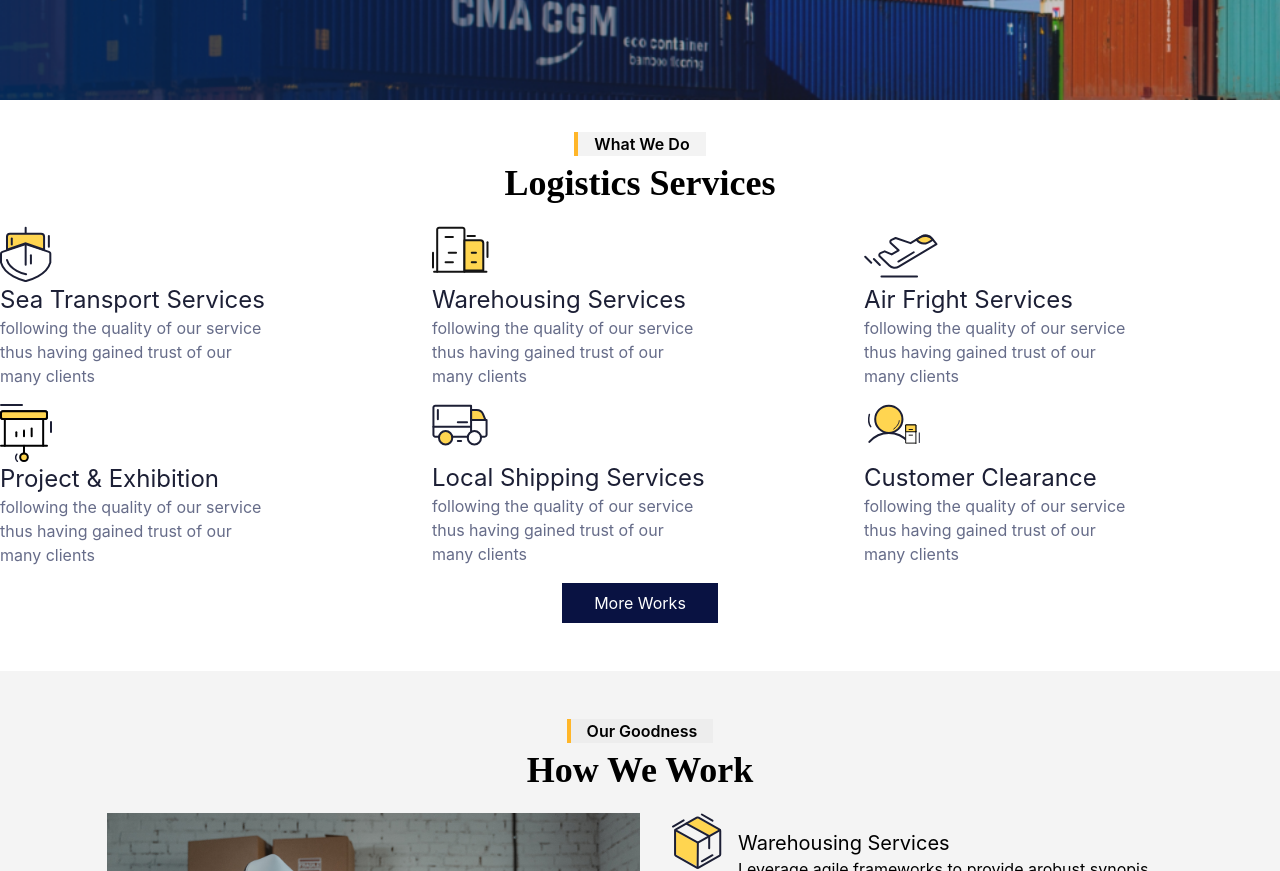
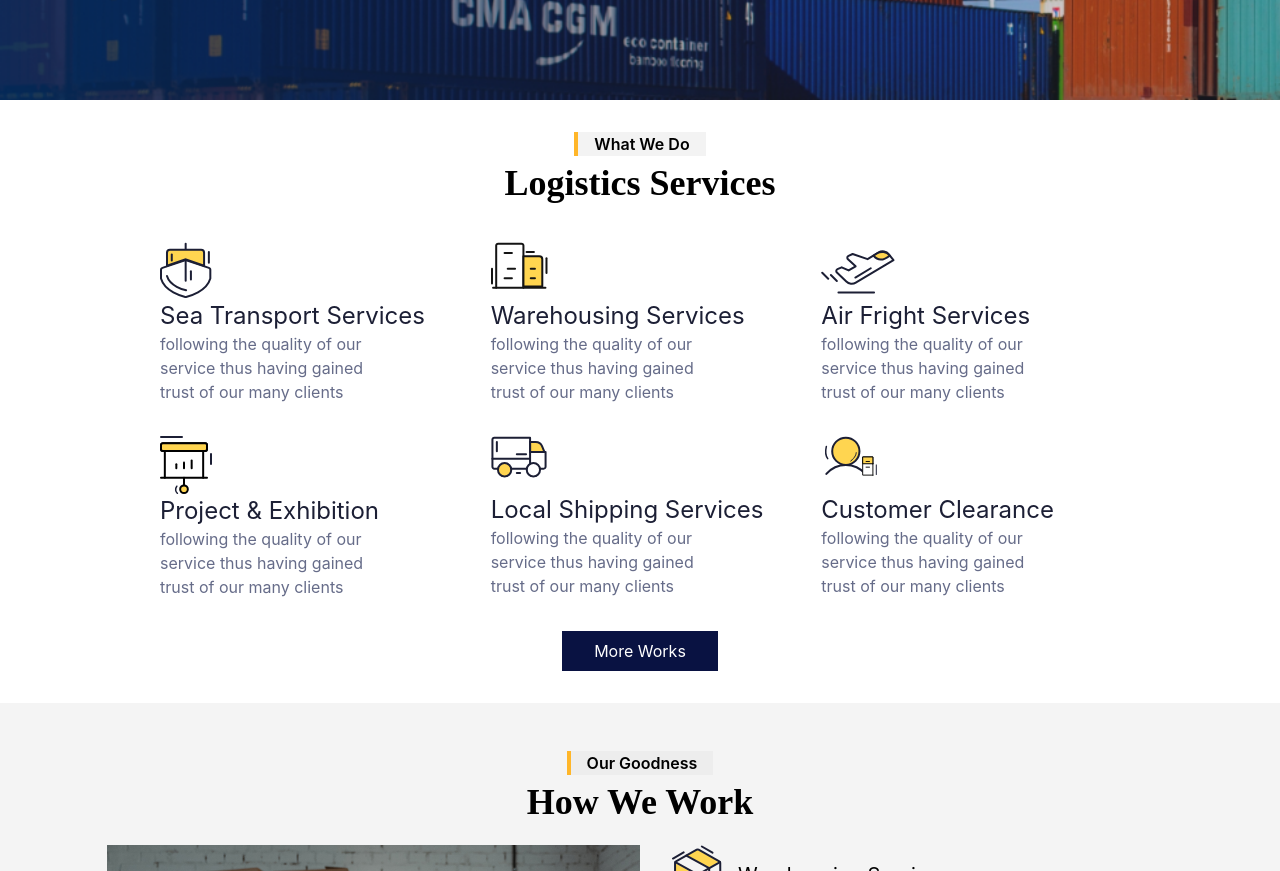
Before and after one commit to smartcollins/logistics, a React (Create React App) app: page /service in a window 1280 px wide. Shown: the part 540-1411 px from the top of the page. Built offline with nearby package versions, Linux system fonts and the light colour scheme.

Commit message:
minor correction in Service

```diff
--- a/src/pages/Service.jsx
+++ b/src/pages/Service.jsx
@@ -16,7 +16,7 @@ const Service = ()=>{
     const items = service.map((item,idx) => <div key={idx} className='group'>
     <img src={item.icon} alt='icon-logo' />
     <p className=' text-[#1c1f35] group-hover:text-[#ffb82b] text-2xl capitalize'>{item.txt}</p>
-    <p style={{color: color.grayTxt}} className=' w-2/3'>following the quality of our service thus having gained trust of our many clients</p>
+    <p style={{color: color.grayTxt}} className='w-3/4'>following the quality of our service thus having gained trust of our many clients</p>
 </div>)
 
     const itmAry = [{
@@ -41,12 +41,12 @@ const Service = ()=>{
     return(
         <div>
             <div>{banner.slice(3, 4).map((item, idx) => <Banner key={idx} {...item} />)}</div>
-                <div className=' text-center my-8'>
+                <div className=' text-center my-8 w-3/4 mx-auto space-y-8'>
                     <Caption mid={true} dark={true} txt={'what we do'} txt2={'logistics services'}/>
-                    <div className='grid grid-cols-3 gap-4 text-left'>
+                    <div className='grid grid-cols-3 gap-8 text-left'>
                         {items}
                     </div>
-                    <button style={{background: color.blueBg}} className='text-white py-2 px-8 my-4'>More Works</button>
+                    <button style={{background: color.blueBg}} className='text-white py-2 px-8'>More Works</button>
                 </div>
                 <div style={{background: color.grayBg}}>
                     <div className='w-5/6 mx-auto py-8'>
```
